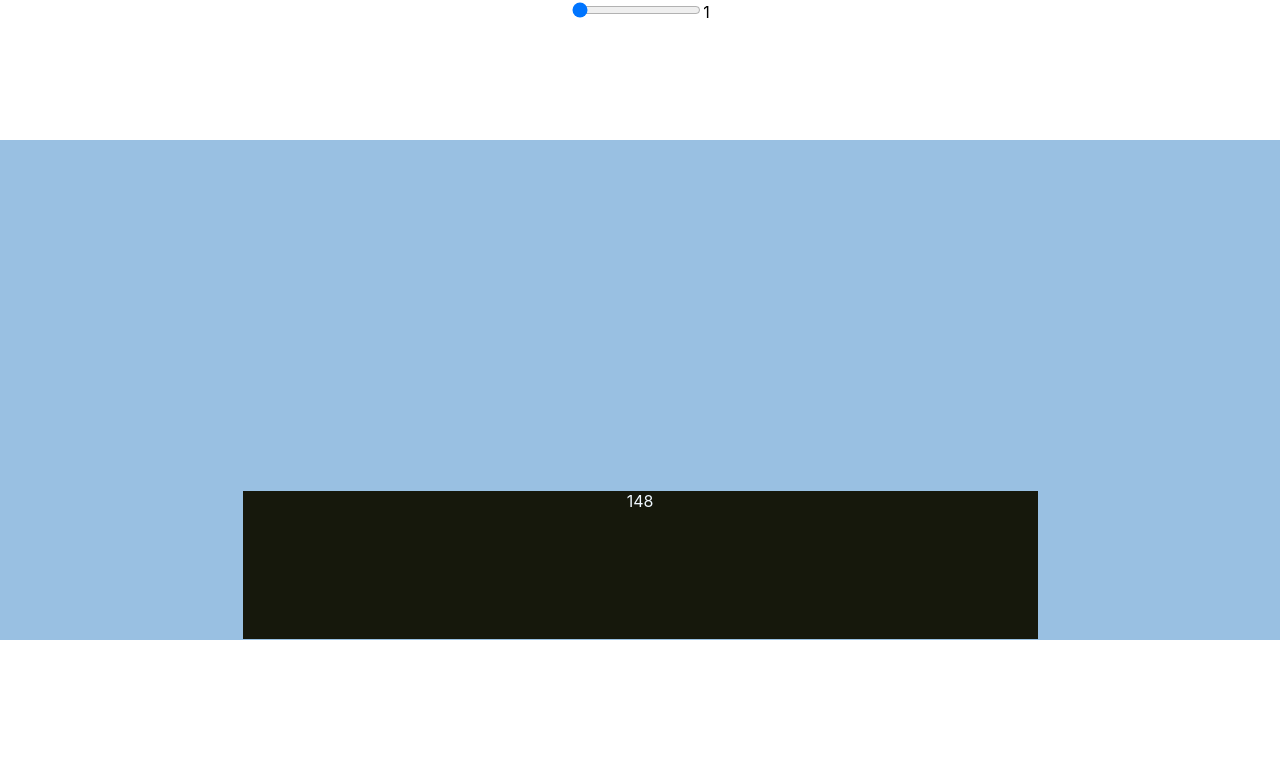
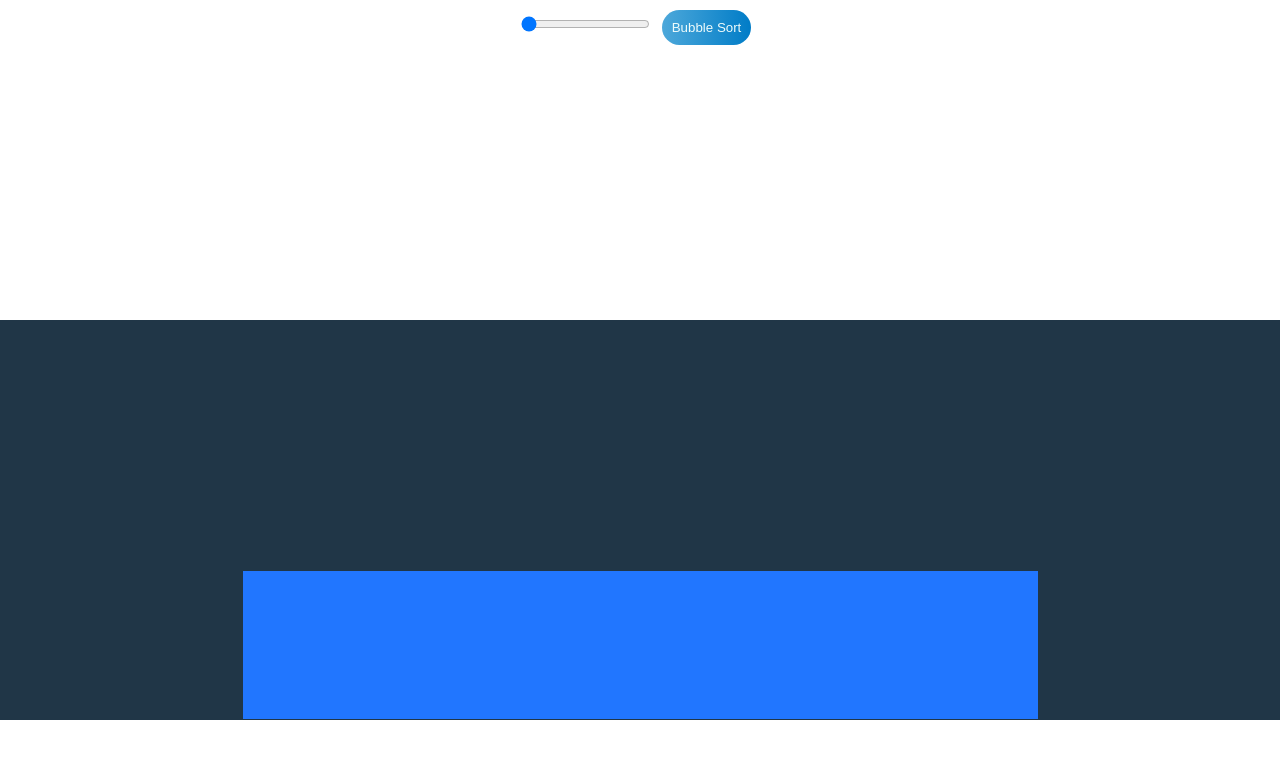
Before and after one commit to arpitkarnatak/sorting-vis, a React (Create React App) app: page / in a window 1280 px wide. Shown: the top 758 px of the page. Built offline with nearby package versions, Linux system fonts and the light colour scheme.

Commit message:
Bubble Sort Added with Visualization

```diff
--- a/src/App.css
+++ b/src/App.css
@@ -3,10 +3,19 @@
 }
 
 .block{
-  background-color: #16180c;
-  color: aliceblue;
+  background-color: #2176ff;
   margin: 1.5px;
   min-width: 6px;
+}
+
+button{
+  color: #eefbfb;
+  background-image: linear-gradient(90deg,#4da8da, #007cc7);
+  border: 5px;
+  padding: 10px;
+  border-radius: 20px;
+  margin: 10px;
+  max-width:300px;
 }
 
 .outer-div{
@@ -16,11 +25,11 @@
 }
 
 .blocks-div{
-  background-color: rgb(153, 192, 226);
+  background-color: #203647;
   margin-top: 100px;
   width: 100%;
-  height: 500px;
-  bottom: 20%;
+  height: 400px;
+  bottom: 10%;
   position: fixed;
   display: flex;
   flex-direction: row;
--- a/src/App.js
+++ b/src/App.js
@@ -6,7 +6,7 @@ function App() {
 
   const [SliderValue, setSliderValue] = useState(1)
   const [Array, setArray] = useState([])
-
+  const [Width, setWidth] = useState(800)
 
    function generateRandomArray(nums) {
     let test_array = []
@@ -18,28 +18,91 @@ function App() {
 
   useEffect(() => {
     setArray(generateRandomArray(SliderValue))
+    setWidth((800-5*(SliderValue))/SliderValue)
+    for(let i=0;i<Array.length;i++){
+      document.getElementById('block-'+i.toString()).style.backgroundColor = '#2176ff'
+    }
   }, [SliderValue])
 
+
+  function sleep(ms) {
+    return new Promise(
+      resolve => setTimeout(resolve, ms)
+    );
+  }
+
+  async function BubbleSort(arr){
+    for(var i = 0; i < arr.length -1; i++){
+      for(var j = i+1; j < arr.length; j++){
+        var p = document.getElementById('block-'+i.toString())
+        var q = document.getElementById('block-'+j.toString())
+        p.style.backgroundColor = '#f1c40f'
+        q.style.backgroundColor = '#f1c40f'
+        await sleep(50)
+
+        if (p.style.height > q.style.height){
+          p.style.backgroundColor = '#f4989c'
+          q.style.backgroundColor = '#f4989c'
+          var temp = p.style.height;
+          p.style.height = q.style.height;
+          q.style.height  = temp
+          await sleep(50)
+        }
+
+        p.style.backgroundColor = '#2176ff'
+        q.style.backgroundColor = '#2176ff'
+        await sleep(50)
+      }
+    }
+    for(i=0;i<arr.length;i++){
+      p = document.getElementById('block-'+i.toString())
+      p.style.backgroundColor = '#32e875'
+      await sleep(50)
+    }
+    setArray(Array.sort())
+  }
+
+/*
+function quickSort(origArray) {
+	if (origArray.length <= 1) {
+		return origArray;
+	} else {
+
+		var left = [];
+		var right = [];
+		var newArray = [];
+		var pivot = origArray.pop();
+		var length = origArray.length;
+
+		for (var i = 0; i < length; i++) {
+			if (origArray[i] <= pivot) {
+				left.push(origArray[i]);
+			} else {
+				right.push(origArray[i]);
+			}
+		}
+
+		return newArray.concat(quickSort(left), pivot, quickSort(right));
+	}
+}
+*/
 
 
   return (
     <div className="App">
-      <input type="range" min="1" max="80" value={SliderValue} onChange={(e)=>setSliderValue(e.target.value)} class="slider" id="myRange"></input>
-      {SliderValue}
+      <input className='slider-length' type="range" min="1" max="80" value={SliderValue} onChange={(e)=>setSliderValue(e.target.value)} class="slider" id="myRange"></input>
+      <button onClick={()=>BubbleSort(Array)}>Bubble Sort</button>
+      {/*<button onClick={()=>quickSort(Array)}>Quick Sort</button> */}
+
+
       <div className= 'outer-div'>
           <div className="blocks-div">
+            {Array.map((i, index)=>
+            <div className='block' style={{"height":i, width: Width}} id={"block-"+index.toString()}></div>)}
+          </div>
+      </div>
 
 
-            {SliderValue<28 ? Array.map((i)=>
-            <div className='block' style={{"height":i, width: (800-5*(SliderValue))/SliderValue}} id={"block-"+i.toString()}>{i}</div>) :
-            Array.map((i)=>
-            <div className='block' style={{"height":i, width: (800-5*(SliderValue))/SliderValue}} id={"block-"+i.toString()}></div>)}
-
-
-
-
-          </div>
-      </div>
     </div>
   );
 }
```
